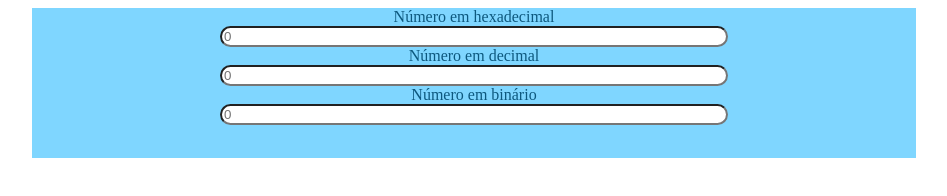
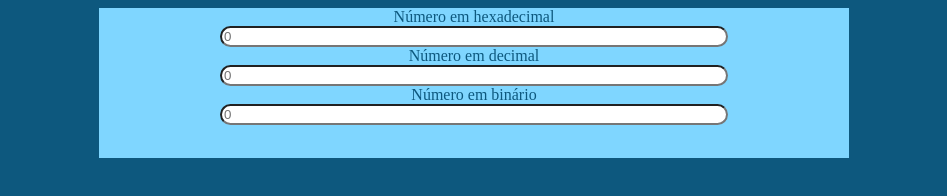
Before and after one commit to ThiagoDeMorais/Conversor-de-base, a plain HTML site: page index.html in a window 1280 px wide. Shown: the whole page, without its empty margins (166-1113 px from the left). Drawn offline with Linux system fonts and the light colour scheme.

Commit message:
Quebra de layout corrigida

```diff
--- a/script.js
+++ b/script.js
@@ -3,7 +3,6 @@
 //------Remoção de zeros a esquerda(Um número binário continua sendo representado em "pacotes" de quatro algarismos) ------
 //------Logo se os zeros a esquerda formarem,junto com outros alagarismos,um numero diferente de zero,------
 //------os zeros serão representados, como o caso de 0001 ------
-
 function leftZero(str){
     let cont = 0;
     while(str[cont]=='0'){
--- a/style.css
+++ b/style.css
@@ -1,6 +1,11 @@
 *{
     margin: 0 px;
     padding: 0 px;
+}
+
+body{
+  background-color: rgb(13, 88, 126);
+
 }
 
 .box{
@@ -13,7 +18,7 @@
 .container{
     text-align: center;
     margin: auto;
-    width: 70%;
+    width: 750px;
     height: 150px;
     background-color:rgb(127, 214, 255);
     color: rgb(13, 88, 126);
```
